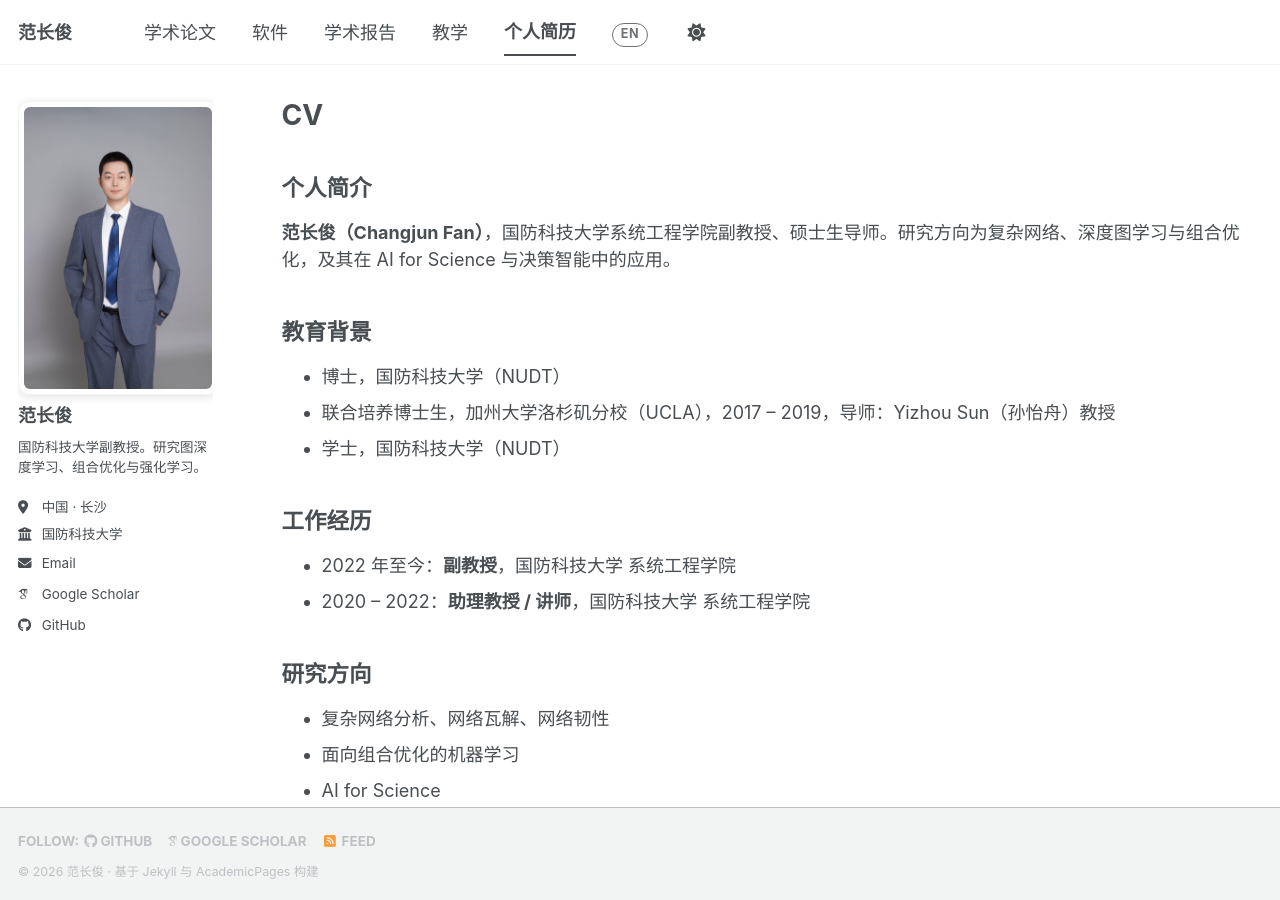
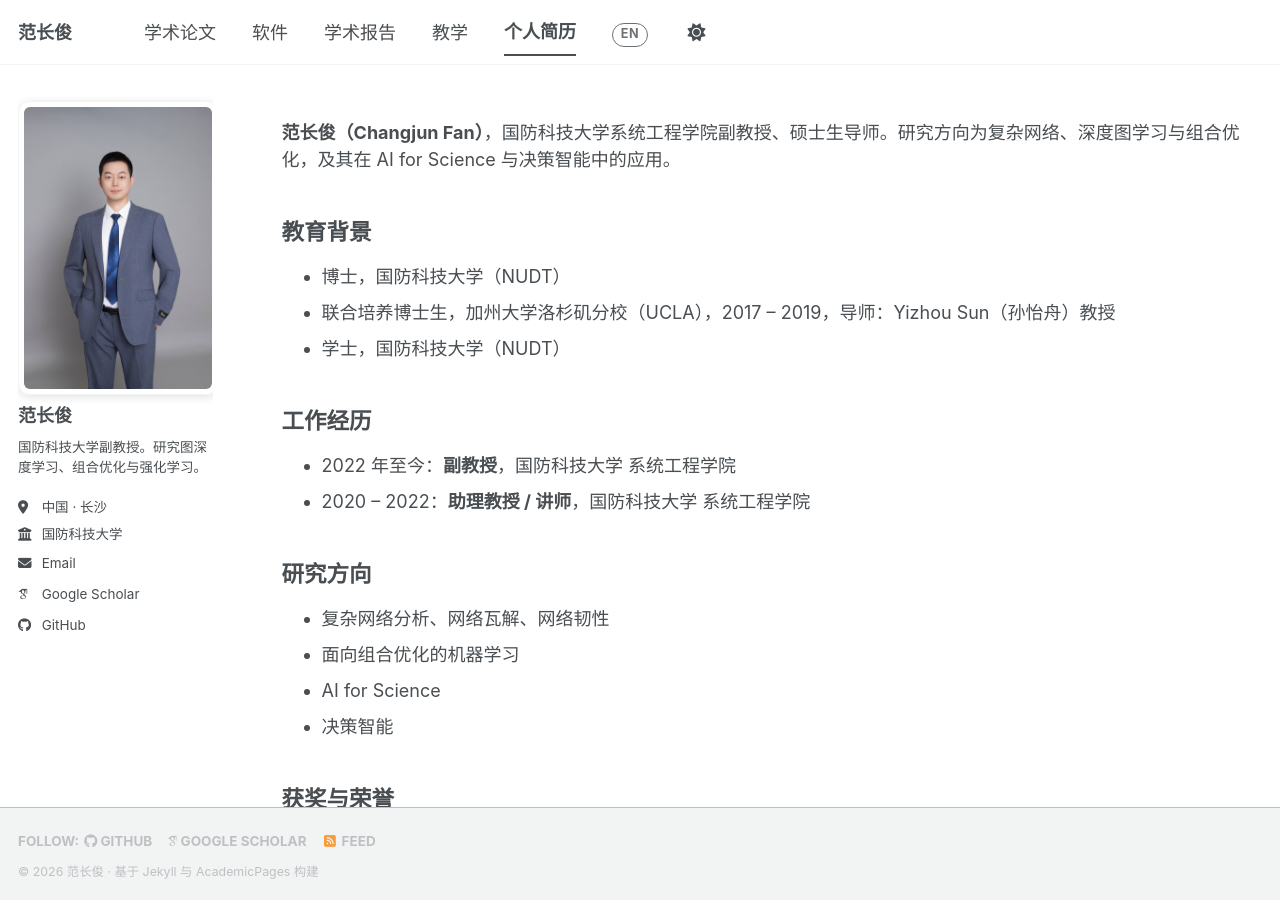
Before and after one commit to fanchangjun/fanchangjun.github.io, a Jekyll site: the page built from _pages/cv.md, in a window 1280 px wide and 900 px high. Built offline with Jekyll 4.4.1, drawn with Linux system fonts in a browser that asks for light colours; some web fonts are replaced; a script bundle is joined from its source files by our own code; library files that are not in the unit come from our copies.

Commit message:
content: remove redundant CV page title and Profile heading
Co-authored-by: Cursor <cursoragent@cursor.com>

```diff
--- a/_layouts/archive.html
+++ b/_layouts/archive.html
@@ -17,7 +17,9 @@ layout: default
 
   <div class="archive">
     {% unless page.header.overlay_color or page.header.overlay_image %}
-      <h1 class="page__title">{{ page.title }}</h1>
+      {% if page.title and page.title != "" %}
+        <h1 class="page__title">{{ page.title }}</h1>
+      {% endif %}
     {% endunless %}
     {{ content }}
   </div>
--- a/_pages/cv.md
+++ b/_pages/cv.md
@@ -1,6 +1,6 @@
 ---
 layout: archive
-title: "CV"
+title: ""
 permalink: /cv/
 author_profile: true
 redirect_from:
@@ -10,8 +10,6 @@ redirect_from:
 {% include base_path %}
 
 <div class="lang-zh" markdown="1">
-
-## 个人简介
 
 **范长俊（Changjun Fan）**，国防科技大学系统工程学院副教授、硕士生导师。研究方向为复杂网络、深度图学习与组合优化，及其在 AI for Science 与决策智能中的应用。
 
```
Also changed, not shown: other parts of _pages/cv.md (+0 -2 lines).
